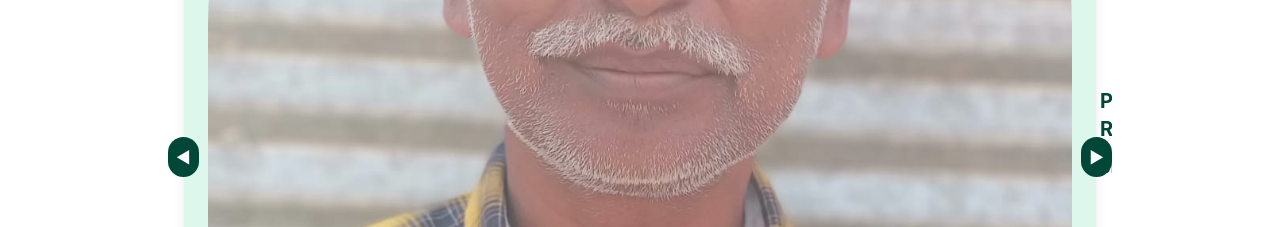
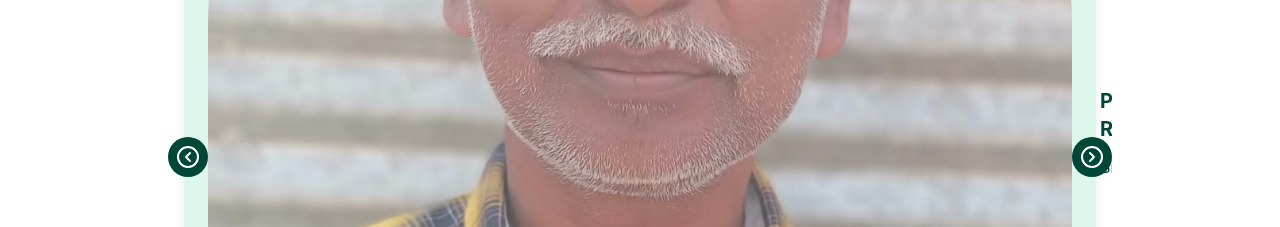
Before and after one commit to MonishShetty/Pawar-Agritech, a React (Create React App) app: page / in a window 1280 px wide. Shown: the part 4260-4487 px from the top of the page. Built offline with nearby package versions, Linux system fonts and the light colour scheme.

Commit message:
[fix] testinomials icon

```diff
--- a/package.json
+++ b/package.json
@@ -10,6 +10,7 @@
     "@testing-library/user-event": "^13.5.0",
     "emailjs-com": "^3.2.0",
     "flowbite": "^2.3.0",
+    "lucide-react": "^0.381.0",
     "react": "^18.3.1",
     "react-dom": "^18.3.1",
     "react-router-dom": "^6.23.1",
@@ -42,8 +43,8 @@
     ]
   },
   "devDependencies": {
+    "@babel/plugin-proposal-private-property-in-object": "^7.18.6",
     "gh-pages": "^6.1.1",
-    "tailwindcss": "^3.4.3",
-    "@babel/plugin-proposal-private-property-in-object": "^7.18.6"
+    "tailwindcss": "^3.4.3"
   }
 }
--- a/src/components/Reviews.js
+++ b/src/components/Reviews.js
@@ -1,3 +1,4 @@
+import { CircleChevronLeft, CircleChevronRight } from "lucide-react";
 import React, { useState } from "react";
 
 const reviews = [
@@ -18,8 +19,7 @@ const reviews = [
     photo: "rohith.jpeg",
     place: "Bijapur",
     review: "Pawar Agritech employs innovative tech for sustainable, environmentally-friendly farming to aid small farmers.",
-  },
-  // Add more reviews as needed
+  }
 ];
 
 const ReviewSection = () => {
@@ -71,13 +71,13 @@ const ReviewSection = () => {
             onClick={prevSlide}
             className="absolute top-1/2 left-0 transform -translate-y-1/2 bg-green-900 text-white p-2 rounded-full z-10 lg:left-2"
           >
-            &#9664;
+            <CircleChevronLeft/>
           </button>
           <button
             onClick={nextSlide}
             className="absolute top-1/2 right-0 transform -translate-y-1/2 bg-green-900 text-white p-2 rounded-full z-10 lg:right-2"
           >
-            &#9654;
+            <CircleChevronRight/>
           </button>
         </div>
       </div>
```
Also changed, not shown: 1 other file (tests, documents, lock files or other folders).
